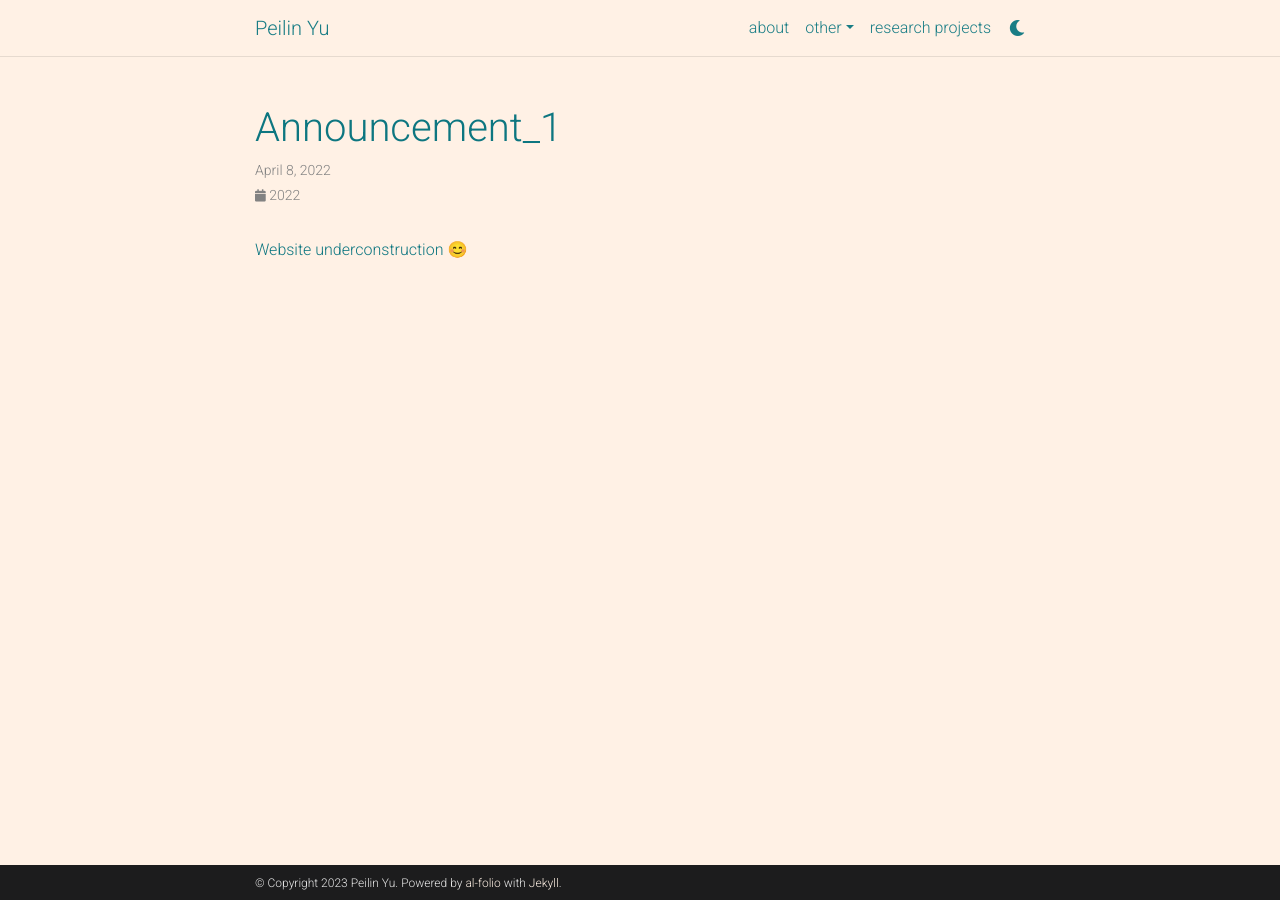
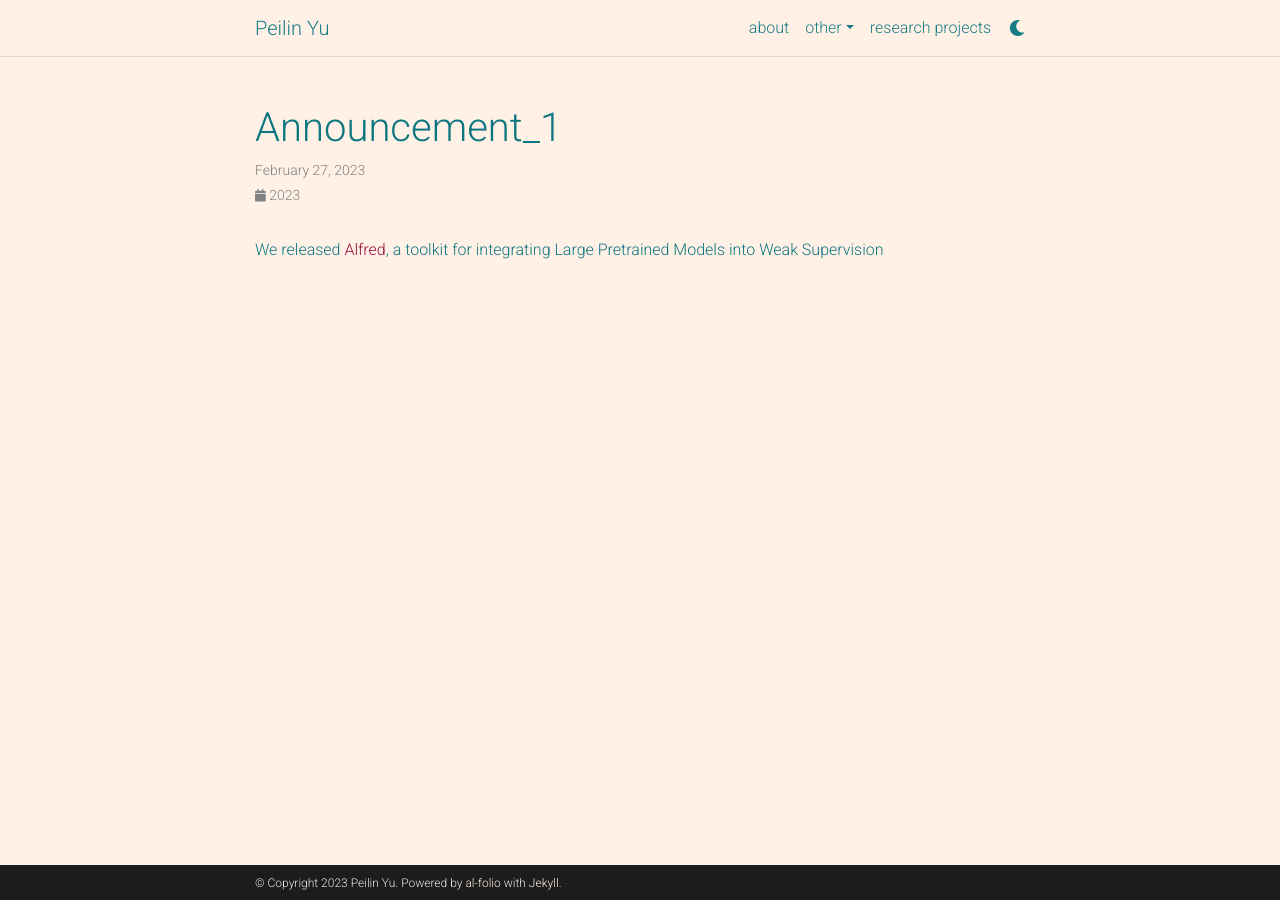
Before and after one commit to dotpyu/dotpyu.github.io, a Jekyll site: the page built from _news/announcement_1.md, in a window 1280 px wide. Built offline with Jekyll 4.4.1, drawn with Linux system fonts in a browser that asks for light colours; comment, search, counter and statistics services are not loaded; a style sheet for code colours, icons or effects is not loaded.

Commit message:
Update announcement_1.md

```diff
--- a/_news/announcement_1.md
+++ b/_news/announcement_1.md
@@ -1,7 +1,7 @@
 ---
 layout: post
-date: 2022-04-08 15:59:00-0400
+date: 2023-02-27
 inline: true
 ---
 
-Website underconstruction 😊
+We released [Alfred](https://duckduckgo.com), a toolkit for integrating Large Pretrained Models into Weak Supervision
```
